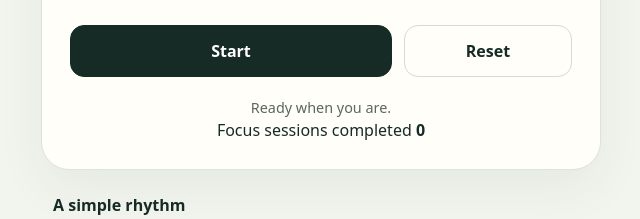
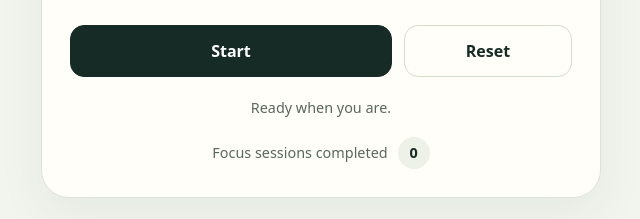
Before and after one commit to donavr/pomodoro-timer, a plain HTML site: page index.html in a window 1280 px wide. Shown: the part 515-734 px from the top of the page, without its empty margins (319-959 px from the left). Drawn offline with Linux system fonts and the light colour scheme.

Commit message:
Style completed focus session counter

```diff
--- a/styles.css
+++ b/styles.css
@@ -181,6 +181,28 @@ progress::-moz-progress-bar {
   line-height: 1.5;
 }
 
+.session-count {
+  display: flex;
+  align-items: center;
+  justify-content: center;
+  gap: 10px;
+  margin-top: 18px;
+  color: #59685e;
+  font-size: 0.9rem;
+}
+
+.session-count strong {
+  display: inline-grid;
+  min-width: 2rem;
+  min-height: 2rem;
+  padding: 0 8px;
+  place-items: center;
+  border-radius: 999px;
+  background: #edf1e8;
+  color: #172b26;
+  font-variant-numeric: tabular-nums;
+}
+
 .guide {
   padding: 24px 12px 0;
 }
```
